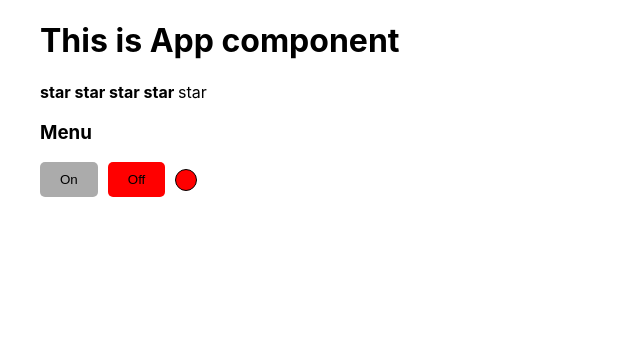
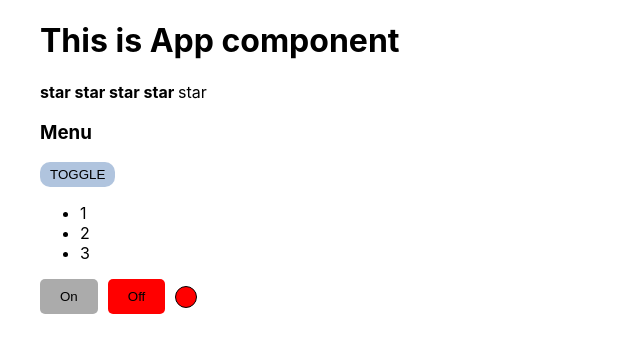
Before and after one commit to DenisKulik/react-course, a React (Create React App) app: page / in a window 1280 px wide. Shown: the top 352 px of the page, without its empty margins (0-640 px from the left). Built offline with nearby package versions, Linux system fonts and the light colour scheme.

Commit message:
add local state for Accordion component

```diff
--- a/src/App.tsx
+++ b/src/App.tsx
@@ -9,7 +9,7 @@ function App() {
         <div className="App">
             <PageTitle title={ 'This is App component' } />
             <Rating value={ 4 } />
-            <Accordion title={ 'Menu' } collapsed={ false } />
+            <Accordion title={ 'Menu' } />
             <Switch />
         </div>
     );
--- /dev/null
+++ b/src/components/Accordion/Accordion.module.scss
@@ -0,0 +1,12 @@
+.accordion {
+  margin-bottom: 10px;
+
+  .btn {
+    padding: 5px 10px;
+    text-transform: uppercase;
+    cursor: pointer;
+    background-color: lightsteelblue;
+    border: none;
+    border-radius: 10px;
+  }
+}
--- a/src/components/Accordion/Accordion.tsx
+++ b/src/components/Accordion/Accordion.tsx
@@ -1,12 +1,21 @@
+import styles from './Accordion.module.scss';
+import { useState } from 'react';
+
 type AccordionPropsType = {
     title: string,
-    collapsed?: boolean,
 }
 
-export default function Accordion({ title, collapsed }: AccordionPropsType) {
+export default function Accordion({ title }: AccordionPropsType) {
+    const [ collapsed, setCollapsed ] = useState(true);
+
+    const toggleCollapse = () => setCollapsed(!collapsed);
+
     return (
-        <div>
+        <div className={ styles.accordion }>
             <AccordionTitle title={ title } />
+            <button onClick={ toggleCollapse } className={ styles.btn }>
+                Toggle
+            </button>
             { collapsed && <AccordionBody /> }
         </div>
     );
```
